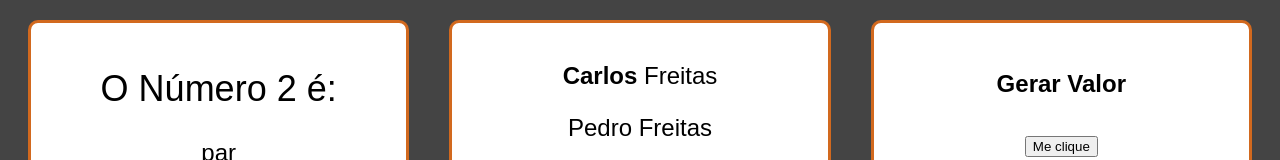
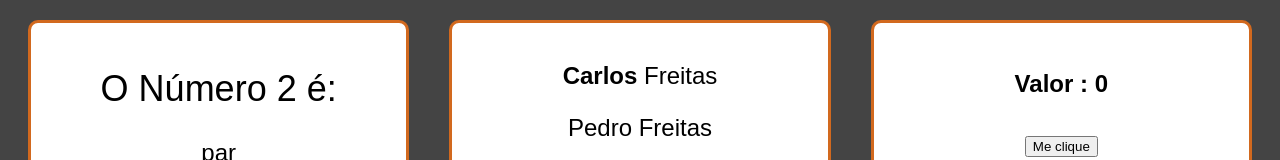
Before and after one commit to Samuel-Ricardo/Masterclass-React, a React (Create React App) app in the folder masterclass-react/: page / in a window 1280 px wide. Shown: the part 534-694 px from the top of the page. Built offline with nearby package versions, Linux system fonts and the light colour scheme.

Commit message:
Refactor

```diff
--- a/masterclass-react/src/Components/Communication/Indirect/Sub.jsx
+++ b/masterclass-react/src/Components/Communication/Indirect/Sub.jsx
@@ -4,7 +4,7 @@ export default props =>{
 
     function clicked(){
 
-        props.atClick(Math.random)
+        props.atClick(Math.random(), "Gerado!")
     }
 
     return (
--- a/masterclass-react/src/Components/Communication/Indirect/Super.jsx
+++ b/masterclass-react/src/Components/Communication/Indirect/Super.jsx
@@ -1,19 +1,23 @@
-import React from 'react'
+import React, {useState} from 'react'
 import Sub from './Sub'
 
 export default props =>{
 
-    function atClick(number){
+    const [num, setNum] = React.useState(0)
+    const [text, setText] = React.useState('Valor ')
 
-        console.log('Action!!!!!!')
-        console.log(number)
+    function atClick(number, text){
+
+        setNum(number)
+        setText(text)
+        console.log("nmero: "+number+" texto:"+text)
     }
 
     return (
 
         <div>
 
-            <h4> Gerar Valor </h4>
+            <h4> {text} : {num} </h4>
                 <Sub atClick= {atClick} ></Sub>
         </div>
     )
```
Also changed, not shown: 1 other file (tests, documents, lock files or other folders).
